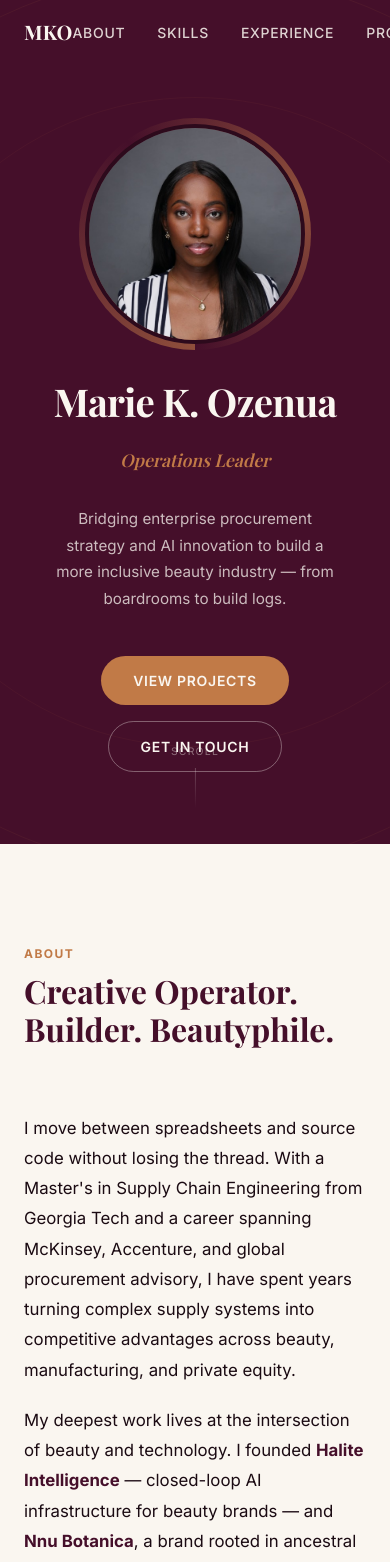
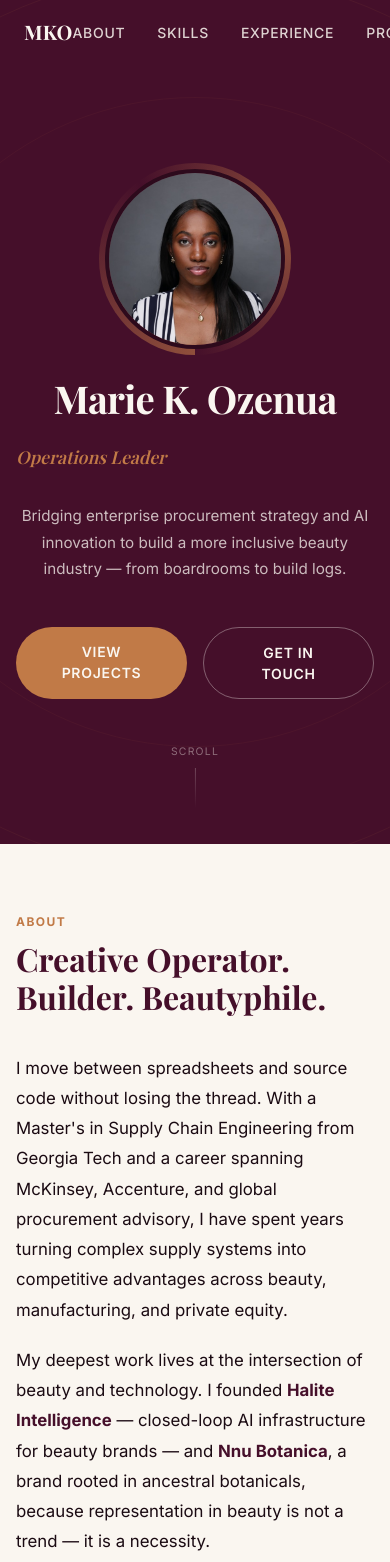
Before and after one commit to haliteintelligence-spec/Portfolio, a Next.js app: page / in a window 390 px wide. Shown: the top 1562 px of the page. Built offline with nearby package versions, Linux system fonts and the light colour scheme; a web font is replaced by a local one.

Commit message:
Comprehensive mobile optimization — responsive padding, photo, grid, timeline, buttons

```diff
--- a/src/app/globals.css
+++ b/src/app/globals.css
@@ -18,16 +18,160 @@
   --font-display: var(--font-playfair);
 }
 
-html {
-  scroll-behavior: smooth;
-}
+html { scroll-behavior: smooth; }
 
 body {
   background-color: #FAF6F0;
   color: #1A0A12;
 }
 
-/* Scrollbar */
 ::-webkit-scrollbar { width: 6px; }
 ::-webkit-scrollbar-track { background: #F2EBE0; }
 ::-webkit-scrollbar-thumb { background: #450F2A; border-radius: 3px; }
+
+/* ─── Hero ─────────────────────────────────────────── */
+@media (max-width: 768px) {
+  .hero-section {
+    padding: 72px 16px 48px !important;
+  }
+  .hero-inner {
+    flex-direction: column !important;
+    text-align: center !important;
+    gap: 28px !important;
+  }
+  .hero-photo-wrap {
+    width: 180px !important;
+  }
+  .hero-photo {
+    width: 180px !important;
+    height: 180px !important;
+  }
+  .hero-inner p {
+    margin-left: auto !important;
+    margin-right: auto !important;
+    max-width: 100% !important;
+  }
+  .hero-cta {
+    justify-content: center !important;
+  }
+  .hero-cta a {
+    flex: 1 1 140px;
+    text-align: center;
+    justify-content: center;
+  }
+}
+
+/* ─── About ─────────────────────────────────────────── */
+@media (max-width: 768px) {
+  .about-section {
+    padding: 64px 16px !important;
+  }
+  .about-header {
+    margin-bottom: 36px !important;
+  }
+  .grid-cols-about {
+    grid-template-columns: 1fr !important;
+    gap: 32px !important;
+  }
+  .about-stat {
+    padding: 24px 16px !important;
+  }
+}
+
+/* ─── Skills ─────────────────────────────────────────── */
+@media (max-width: 768px) {
+  .skills-section {
+    padding: 64px 16px !important;
+  }
+}
+@media (max-width: 640px) {
+  .skills-grid {
+    grid-template-columns: 1fr !important;
+  }
+  .skills-header-row {
+    padding: 12px 16px !important;
+  }
+  .skills-row {
+    padding: 18px 16px !important;
+  }
+}
+
+/* ─── Experience ─────────────────────────────────────── */
+@media (max-width: 768px) {
+  .experience-section {
+    padding: 64px 16px !important;
+  }
+}
+@media (max-width: 700px) {
+  .timeline-line {
+    left: 16px !important;
+    transform: none !important;
+  }
+  .timeline-row {
+    grid-template-columns: 36px 1fr !important;
+  }
+  .timeline-row > div:first-child {
+    grid-column: 2;
+    grid-row: 1;
+    padding-right: 0 !important;
+    padding-left: 12px !important;
+  }
+  .timeline-row > div:nth-child(2) {
+    grid-column: 1;
+    grid-row: 1;
+    justify-content: flex-start !important;
+  }
+  .timeline-row > div:last-child {
+    grid-column: 2;
+    grid-row: 1;
+    padding-left: 12px !important;
+  }
+}
+
+/* ─── Projects ───────────────────────────────────────── */
+@media (max-width: 768px) {
+  .projects-section {
+    padding: 64px 16px !important;
+  }
+  .projects-grid {
+    grid-template-columns: 1fr !important;
+  }
+  .project-card-header {
+    padding: 24px 20px 20px !important;
+  }
+  .project-card-body {
+    padding: 20px 20px !important;
+  }
+}
+
+/* ─── Contact ────────────────────────────────────────── */
+@media (max-width: 768px) {
+  .contact-section {
+    padding: 64px 16px !important;
+  }
+  .contact-btns {
+    flex-direction: column !important;
+    align-items: stretch !important;
+    width: 100%;
+    max-width: 320px;
+    margin-left: auto;
+    margin-right: auto;
+  }
+  .contact-btns a {
+    justify-content: center !important;
+    text-align: center;
+  }
+  .contact-links {
+    gap: 16px !important;
+  }
+}
+
+/* ─── Footer ─────────────────────────────────────────── */
+@media (max-width: 640px) {
+  .footer-inner {
+    flex-direction: column !important;
+    align-items: center !important;
+    text-align: center;
+    gap: 20px !important;
+  }
+}
--- a/src/components/About.tsx
+++ b/src/components/About.tsx
@@ -9,6 +9,7 @@ export default function About() {
   return (
     <section
       id="about"
+      className="about-section"
       style={{
         backgroundColor: "#FAF6F0",
         padding: "96px 24px",
@@ -16,7 +17,7 @@ export default function About() {
     >
       <div style={{ maxWidth: "1100px", margin: "0 auto" }}>
         {/* Section label */}
-        <div style={{ marginBottom: "64px" }}>
+        <div className="about-header" style={{ marginBottom: "64px" }}>
           <span
             style={{
               color: "#C17A47",
@@ -179,6 +180,7 @@ export default function About() {
             {stats.map((s) => (
               <div
                 key={s.label}
+                className="about-stat"
                 style={{
                   backgroundColor: "#F2EBE0",
                   borderRadius: "16px",
@@ -263,13 +265,6 @@ export default function About() {
         </div>
       </div>
 
-      <style>{`
-        @media (max-width: 768px) {
-          .grid-cols-about {
-            grid-template-columns: 1fr !important;
-          }
-        }
-      `}</style>
     </section>
   );
 }
--- a/src/components/Contact.tsx
+++ b/src/components/Contact.tsx
@@ -4,6 +4,7 @@ export default function Contact() {
   return (
     <section
       id="contact"
+      className="contact-section"
       style={{
         backgroundColor: "#450F2A",
         padding: "96px 24px",
@@ -86,6 +87,7 @@ export default function Contact() {
         </p>
 
         <div
+          className="contact-btns"
           style={{
             display: "flex",
             gap: "16px",
@@ -188,6 +190,7 @@ export default function Contact() {
 
         {/* Quick links */}
         <div
+          className="contact-links"
           style={{
             display: "flex",
             gap: "28px",
--- a/src/components/Footer.tsx
+++ b/src/components/Footer.tsx
@@ -11,6 +11,7 @@ export default function Footer() {
       }}
     >
       <div
+        className="footer-inner"
         style={{
           maxWidth: "1100px",
           margin: "0 auto",
--- a/src/components/Hero.tsx
+++ b/src/components/Hero.tsx
@@ -28,6 +28,7 @@ export default function Hero() {
   return (
     <section
       id="hero"
+      className="hero-section"
       style={{
         minHeight: "100vh",
         backgroundColor: "#450F2A",
@@ -177,7 +178,7 @@ export default function Hero() {
           </p>
 
           {/* CTA buttons */}
-          <div style={{ display: "flex", gap: "16px", flexWrap: "wrap" }}>
+          <div className="hero-cta" style={{ display: "flex", gap: "16px", flexWrap: "wrap" }}>
             <a
               href="#projects"
               style={{
@@ -269,30 +270,6 @@ export default function Hero() {
         />
       </div>
 
-      <style>{`
-        @media (max-width: 768px) {
-          .hero-inner {
-            flex-direction: column !important;
-            text-align: center;
-            gap: 36px !important;
-            padding-top: 20px;
-          }
-          .hero-photo-wrap {
-            width: 220px !important;
-          }
-          .hero-photo {
-            width: 220px !important;
-            height: 220px !important;
-          }
-          .hero-inner p {
-            margin-left: auto;
-            margin-right: auto;
-          }
-          .hero-inner > div:last-child > div {
-            justify-content: center;
-          }
-        }
-      `}</style>
     </section>
   );
 }
--- a/src/components/Projects.tsx
+++ b/src/components/Projects.tsx
@@ -50,6 +50,7 @@ export default function Projects() {
   return (
     <section
       id="projects"
+      className="projects-section"
       style={{
         backgroundColor: "#F2EBE0",
         padding: "96px 24px",
@@ -84,9 +85,10 @@ export default function Projects() {
         </div>
 
         <div
+          className="projects-grid"
           style={{
             display: "grid",
-            gridTemplateColumns: "repeat(auto-fill, minmax(320px, 1fr))",
+            gridTemplateColumns: "repeat(auto-fill, minmax(min(320px, 100%), 1fr))",
             gap: "24px",
           }}
         >
@@ -116,6 +118,7 @@ export default function Projects() {
             >
               {/* Card header banner */}
               <div
+                className="project-card-header"
                 style={{
                   backgroundColor: project.accent,
                   padding: "32px 28px 24px",
@@ -170,6 +173,7 @@ export default function Projects() {
 
               {/* Card body */}
               <div
+                className="project-card-body"
                 style={{
                   padding: "24px 28px",
                   flex: 1,
--- a/src/components/Skills.tsx
+++ b/src/components/Skills.tsx
@@ -95,6 +95,7 @@ export default function Skills() {
   return (
     <section
       id="skills"
+      className="skills-section"
       style={{
         backgroundColor: "#F2EBE0",
         padding: "96px 24px",
@@ -146,7 +147,7 @@ export default function Skills() {
               padding: "16px 28px",
               gap: "24px",
             }}
-            className="skills-grid"
+            className="skills-grid skills-header-row"
           >
             <div
               style={{
@@ -187,7 +188,7 @@ export default function Skills() {
                 borderTop: "1px solid #E8DDD0",
                 alignItems: "start",
               }}
-              className="skills-grid"
+              className="skills-grid skills-row"
             >
               {/* Category name */}
               <div
@@ -250,13 +251,6 @@ export default function Skills() {
         </div>
       </div>
 
-      <style>{`
-        @media (max-width: 640px) {
-          .skills-grid {
-            grid-template-columns: 1fr !important;
-          }
-        }
-      `}</style>
     </section>
   );
 }
```
Also changed, not shown: src/components/Experience.tsx (+1 -30 lines).
